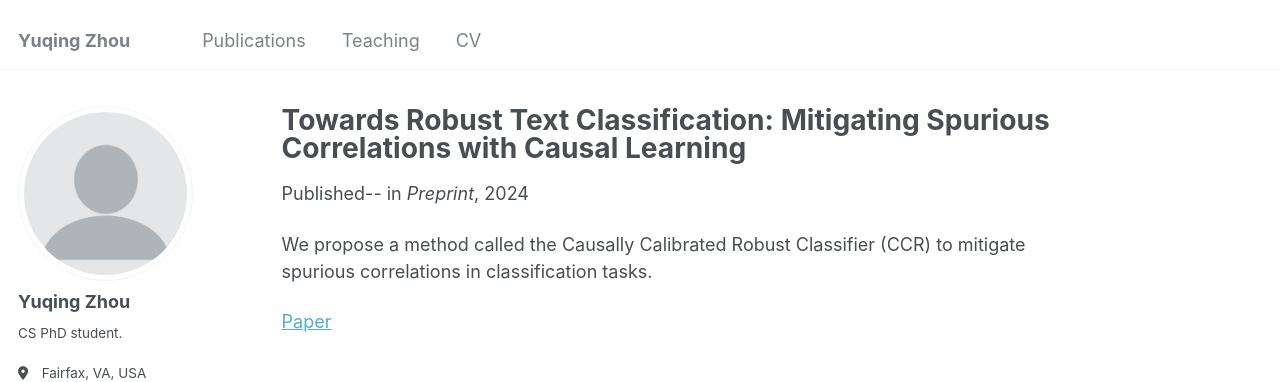
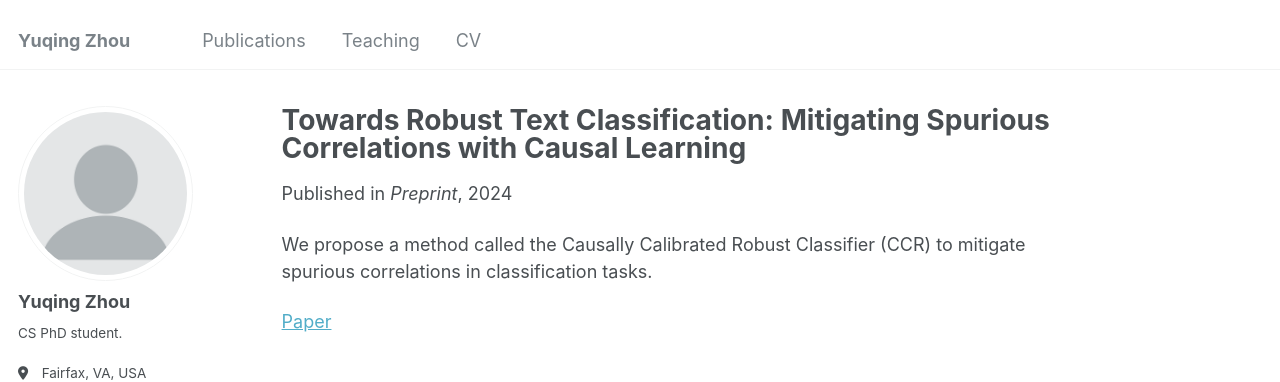
Before and after one commit to yuqing-zhou/yuqing-zhou.github.io, a Jekyll site: the page built from _publications/2024-11-CCR.md, in a window 1280 px wide and 1063 px high. Shown: the top 382 px of the window. Built offline with Jekyll 4.4.1, drawn with Linux system fonts in a browser that asks for light colours; some web fonts are replaced.

Commit message:
update single.html

```diff
--- a/_layouts/single.html
+++ b/_layouts/single.html
@@ -37,7 +37,11 @@
         {% if page.collection == 'teaching' %}
           <p> {{ page.type }}, <i>{{ page.venue }}</i>, {{ page.date | default: "1900-01-01" | date: "%Y" }} </p>
         {% elsif page.venue and page.date %}
-          <p>Published-- in <i>{{ page.venue }}</i>, {{ page.date | default: "1900-01-01" | date: "%Y" }} </p>
+            {% if post.author %}
+              <i>{% assign highlighted_author = post.author | replace: "Yuqing Zhou", "<strong>Yuqing Zhou</strong>" %}
+              {{ highlighted_author }}</i>.<br>
+            {% endif %}
+          <p>Published in <i>{{ page.venue }}</i>, {{ page.date | default: "1900-01-01" | date: "%Y" }} </p>
         {% elsif page.date %}
           <p class="page__date"><strong><i class="fa fa-fw fa-calendar" aria-hidden="true"></i> {{ site.data.ui-text[site.locale].date_label | default: "Published:" }}</strong> <time datetime="{{ page.date | date_to_xmlschema }}">{{ page.date | default: "1900-01-01" | date: "%B %d, %Y" }}</time></p>
         {% endif %}
```
